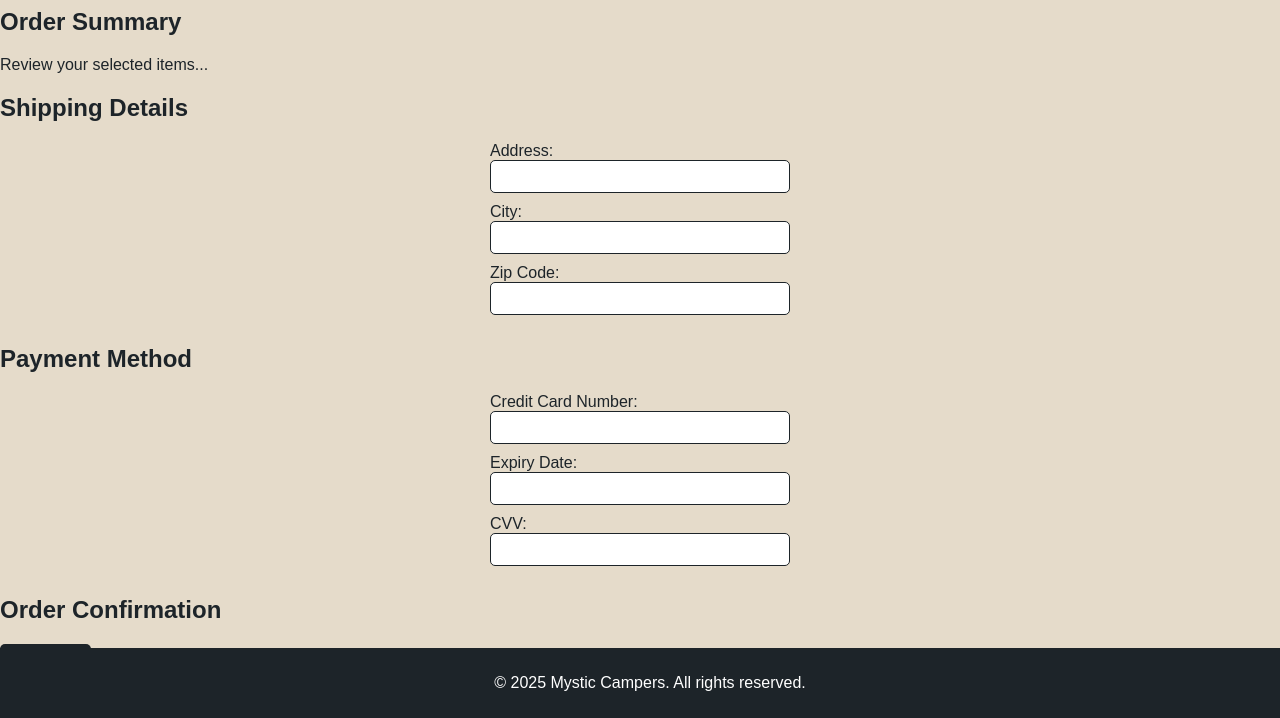
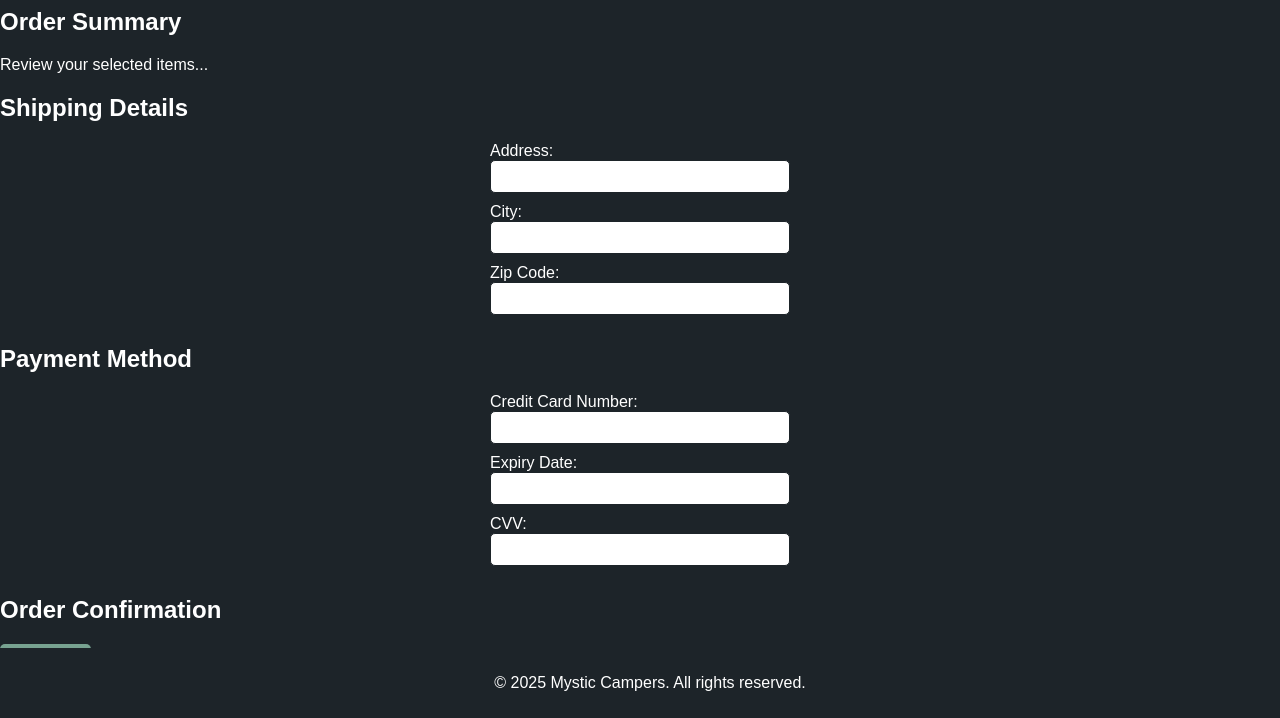
Before and after one commit to mmr245/CryptidCampers, a plain HTML site: page pages/cart/cart.html in a window 1280 px wide. Shown: the part 82-800 px from the top of the page. Drawn offline with Linux system fonts and the light colour scheme; files that its build step writes are made by us from their sources; files whose address does not match are found by name.

Commit message:
changed background color and buttons

```diff
--- a/css/styles.css
+++ b/css/styles.css
@@ -3,8 +3,8 @@ body {
     font-family: Arial, sans-serif;
     margin: 0;
     padding: 0;
-    background-color: #e5dbca;
-    color: #1d2429;
+    background-color: #1d2429;
+    color: #fff;
 }
 
 header {
@@ -74,8 +74,8 @@ input {
 }
 
 button {
-    background-color: #1d2429;
-    color: white;
+    background-color: #77a290;
+    color: #1d2429;
     padding: 10px;
     border: none;
     border-radius: 5px;
```
